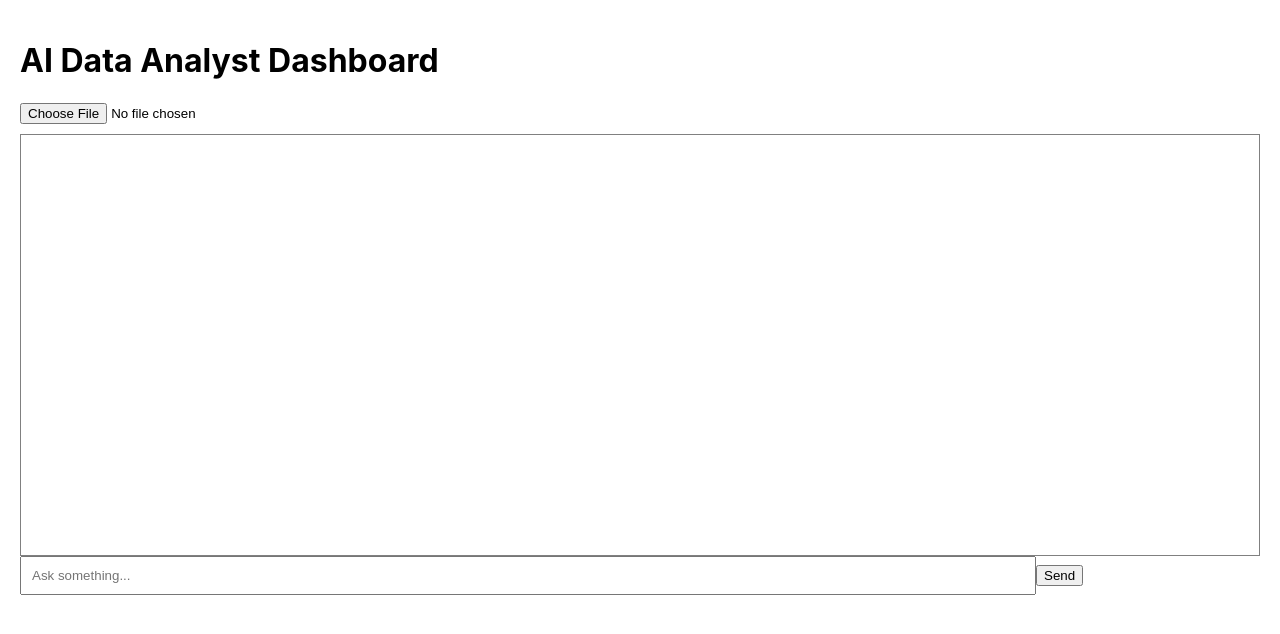
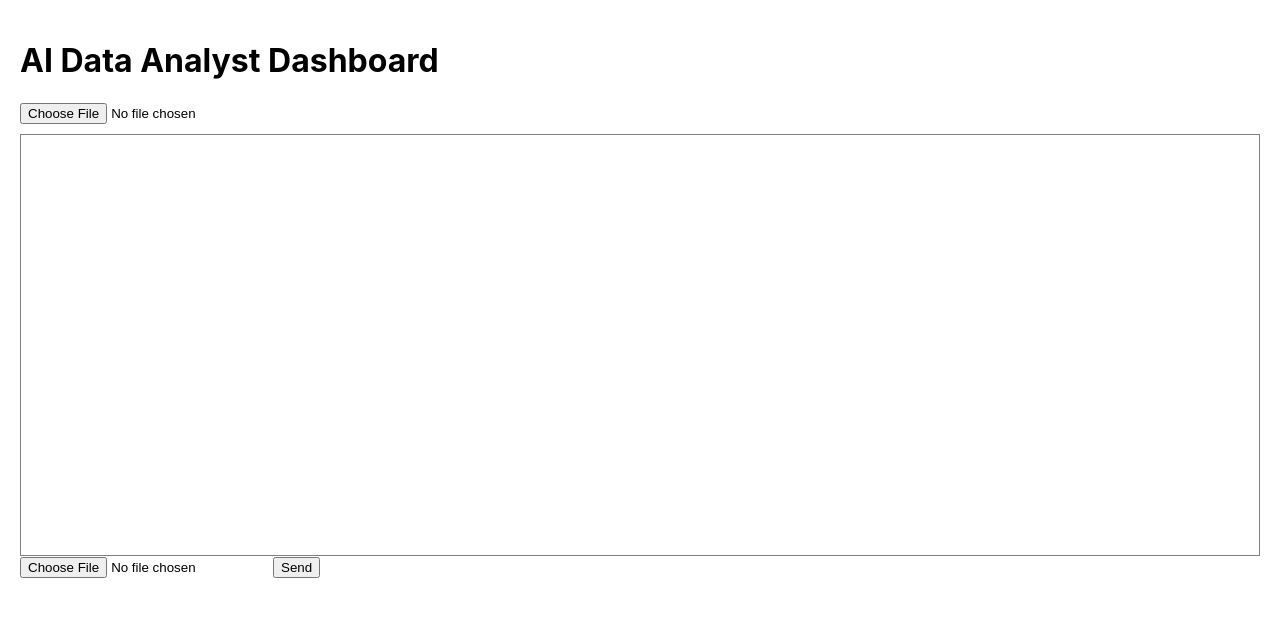
Before and after one commit to chandand24/ai-data-analyst-frontend, a React (Create React App) app: page / in a window 1280 px wide. Shown: the top 634 px of the page. Built offline with nearby package versions, Linux system fonts and the light colour scheme.

Commit message:
force redeploy upload fix

```diff
--- a/src/App.js
+++ b/src/App.js
@@ -3,7 +3,7 @@ import { Bar, Pie, Line } from "react-chartjs-2";
 import "chart.js/auto";
 
 function App() {
-
+  console.log("Upload function called");
   // Backend URL
   const API = "https://ai-data-analyst-backend-paiz.onrender.com";
 
@@ -28,7 +28,6 @@ function App() {
     const userMessage = { type: "user", text: query };
     const thinkingMessage = { type: "bot", text: "Thinking..." };
 
-    // Add both messages safely
     setMessages(prev => [...prev, userMessage, thinkingMessage]);
 
     try {
@@ -176,12 +175,15 @@ function App() {
 
       {/*  INPUT */}
       <input
-        value={query}
-        onChange={(e) => setQuery(e.target.value)}
-        placeholder="Ask something..."
-        style={{ width: "80%", padding: "10px" }}
-        onKeyDown={(e) => {
-          if (e.key === "Enter") sendQuery();
+        type="file"
+        onChange={(e) => {
+          const file = e.target.files[0];
+          console.log("Selected file:", file);
+          if (file) {
+            uploadFile(file);
+          } else {
+            console.log("No file selected");
+          }
         }}
       />
 
```
